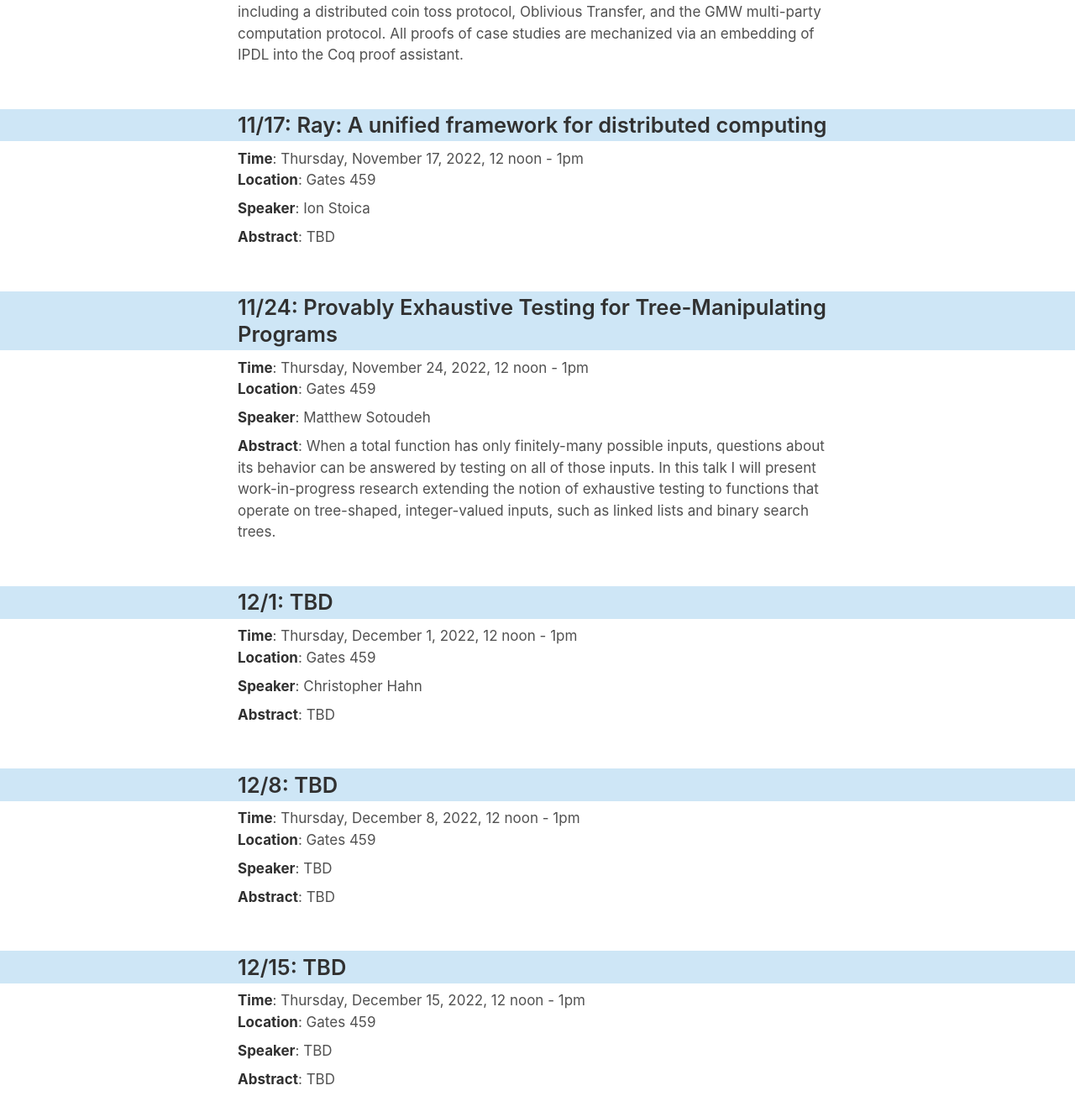
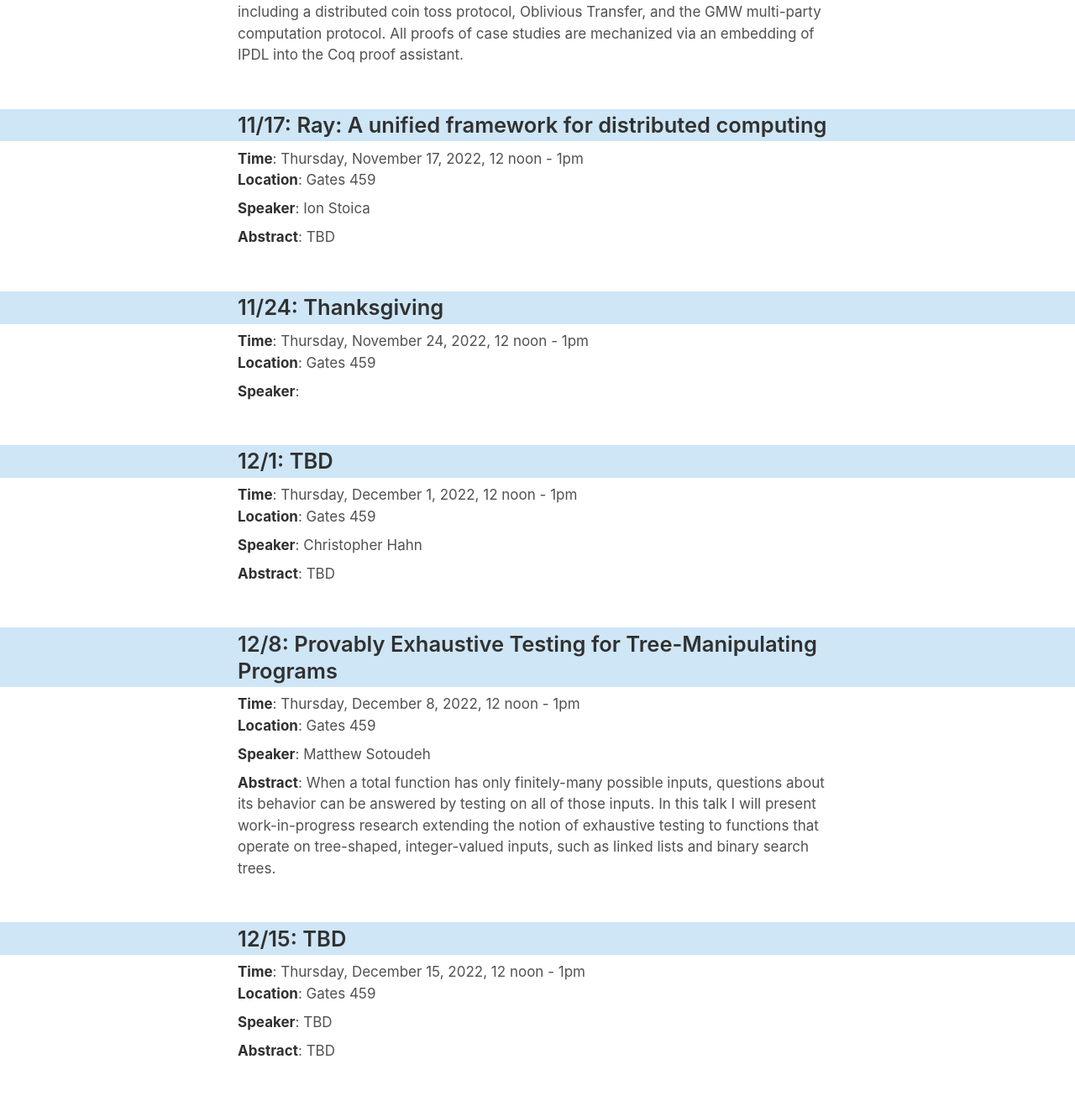
Before and after one commit to software-research-lunch/software-research-lunch.github.io, a Jekyll site: the page built from index.html, in a window 1280 px wide and 1400 px high, scrolled down 5457 px. Shown: the top 1330 px of the window at 84% size. Built offline with Jekyll 4.4.1, drawn with Linux system fonts in a browser that asks for light colours.

Commit message:
thanksgiving

```diff
--- a/_data/schedule.yml
+++ b/_data/schedule.yml
@@ -175,26 +175,26 @@ y22_fall:
     food: ""
 
   - date: "2022-11-24"
+    abstract: ""
+    title: "Thanksgiving"
+    speaker: ""
+    bio: ""
+    food: ""
+
+  - date: "2022-12-01"
+    abstract: "TBD"
+    title: "TBD"
+    speaker: "Christopher Hahn"
+    bio: "TBD"
+    food: ""
+
+  - date: "2022-12-08"
     abstract: "When a total function has only finitely-many possible inputs, questions about its behavior can be answered by testing on all of those inputs.
     In this talk I will present work-in-progress research extending the notion of exhaustive testing to functions that operate on tree-shaped, integer-valued inputs,
     such as linked lists and binary search trees."
     title: "Provably Exhaustive Testing for Tree-Manipulating Programs"
     speaker: "Matthew Sotoudeh"
     bio: "Matthew Sotoudeh is a second year PhD student working with Dawson Engler. His research interests include program analysis, verification, and understanding."
-    food: ""
-
-  - date: "2022-12-01"
-    abstract: "TBD"
-    title: "TBD"
-    speaker: "Christopher Hahn"
-    bio: "TBD"
-    food: ""
-
-  - date: "2022-12-08"
-    abstract: "TBD"
-    title: "TBD"
-    speaker: "TBD"
-    bio: "TBD"
     food: ""
 
   - date: "2022-12-15"
```
